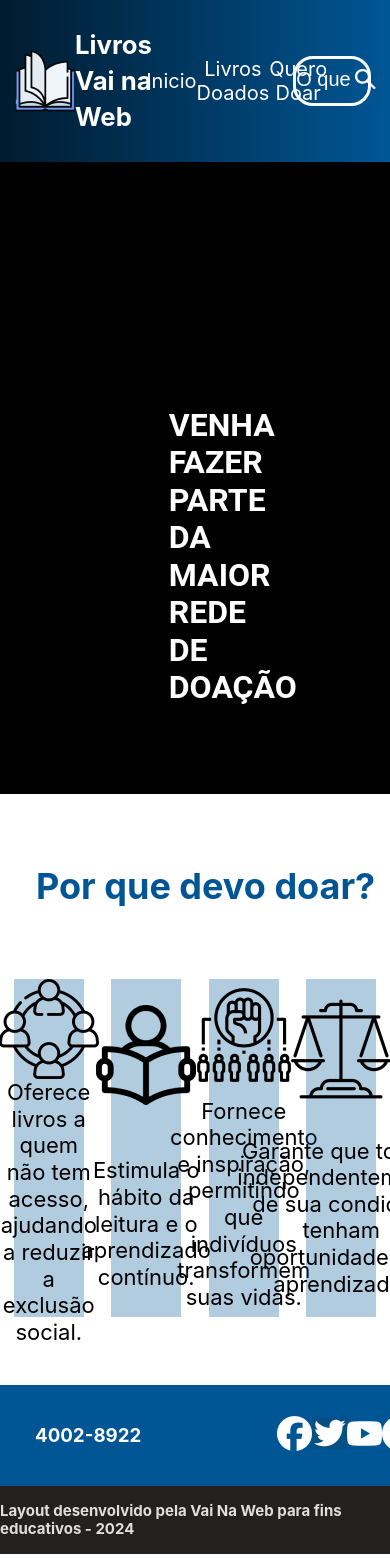
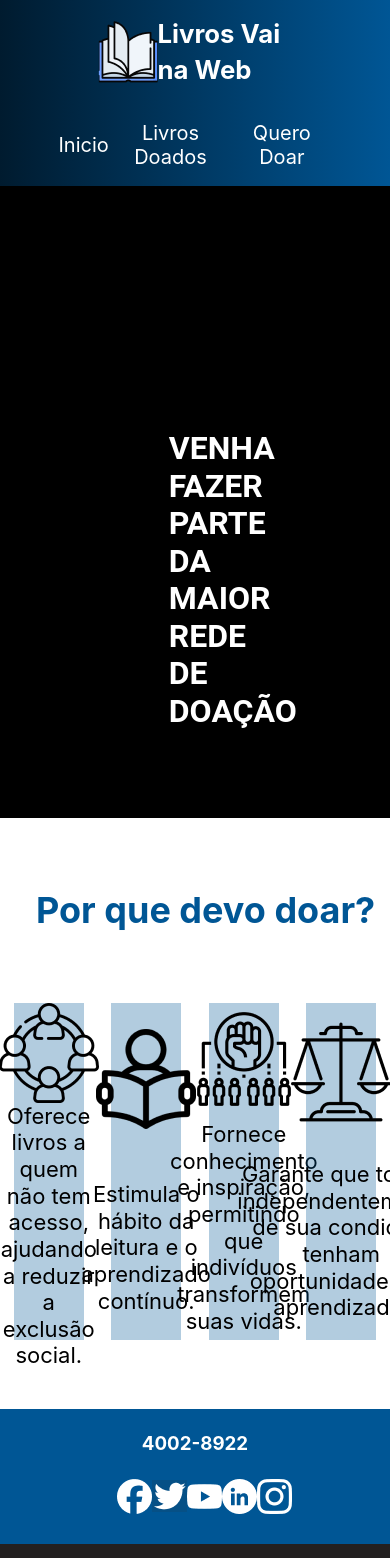
Before and after one commit to agathacrissantos/vnw-desafioFinal-M1, a React (Vite) app: page / in a window 390 px wide. Shown: the top 1558 px of the page. Built offline with nearby package versions, Linux system fonts and the light colour scheme.

Commit message:
adicionando title

```diff
--- a/index.html
+++ b/index.html
@@ -4,7 +4,7 @@
     <meta charset="UTF-8" />
     <link rel="icon" type="image/svg+xml" href="/vite.svg" />
     <meta name="viewport" content="width=device-width, initial-scale=1.0" />
-    <title>Desafio Final - modulo 1</title>
+    <title>Desafio - Livros vai na web</title>
   </head>
   <body>
     <div id="root"></div>
--- a/src/components/Header/header.jsx
+++ b/src/components/Header/header.jsx
@@ -5,7 +5,6 @@ import QueroDoar from '../../pages/QueroDoar/queroDoar'
 import logo from '../../assets/images/logo.png'
 import search from '../../assets/images/search.png'
 import s from '../../styles/header.module.scss'
-
 
 export default function Header (){
     return(
--- a/src/styles/footer.module.scss
+++ b/src/styles/footer.module.scss
@@ -17,6 +17,12 @@ footer{
         text-align: left;
         text-underline-position: from-font;
         text-decoration-skip-ink: none;
+        @media(min-width:201px) and (max-width: 600px){
+            flex-direction: column;
+            align-items: center;
+            justify-content: center;
+            height: 16vh;
+        }
     }
 
     .redesSociais{
@@ -24,6 +30,11 @@ footer{
         display: flex;
         align-items: center;
         justify-content: space-evenly;
+        @media(min-width:201px) and (max-width: 600px){
+            width: 40vw;
+            justify-content: space-evenly;
+            padding-top: 3vh;
+        }
     }
 
     .rodape{
@@ -40,5 +51,6 @@ footer{
         text-align: left;
         text-underline-position: from-font;
         text-decoration-skip-ink: none;
+        @media(min-width:201px) and (max-width: 500px){}
     }
 }
--- a/src/styles/header.module.scss
+++ b/src/styles/header.module.scss
@@ -6,6 +6,10 @@ header{
     align-items: center;
     justify-content: space-around;
     color: white;
+    @media(min-width:201px) and (max-width: 600px){
+      flex-direction: column;
+      height: 22vh;
+    }
     section{
         display: flex;
         align-items: center;
@@ -15,7 +19,11 @@ header{
         font-size: 22px;
         font-weight: 700;
         line-height: 36.31px;
-    }
+        @media (max-width: 700px) {
+          width: 50vw;
+        }
+        }
+
     ul{
         display: flex;
         align-items: center;
@@ -26,6 +34,9 @@ header{
         font-weight: 400;
         line-height: 24.2px;
         text-align: center;
+        @media(min-width:201px) and (max-width: 600px){
+           width: 70vw;
+        }
         a{
         color: #ffffff;
 
@@ -42,6 +53,9 @@ header{
     display: flex;
     justify-content: space-around;
     align-items: center;
+    @media(min-width:201px) and (max-width: 600px){
+        display: none;
+    }
 
     input {
       background-color: transparent;
--- a/src/styles/inicio.module.scss
+++ b/src/styles/inicio.module.scss
@@ -6,6 +6,9 @@
     display: flex;
     align-items: center;
     padding-left: 20vh;
+    @media(min-width:201px) and (max-width: 600px){
+        width: 100%;
+    }
     p{
         color: white;
         width: 20vw;
--- a/src/styles/queroDoar.module.scss
+++ b/src/styles/queroDoar.module.scss
@@ -48,6 +48,7 @@
     border-radius: 15px;
     border: 2px 0px 0px 0px;
     opacity: 0px;
+    outline: none;
 
     &::placeholder{
         font-family: Inter;
```
